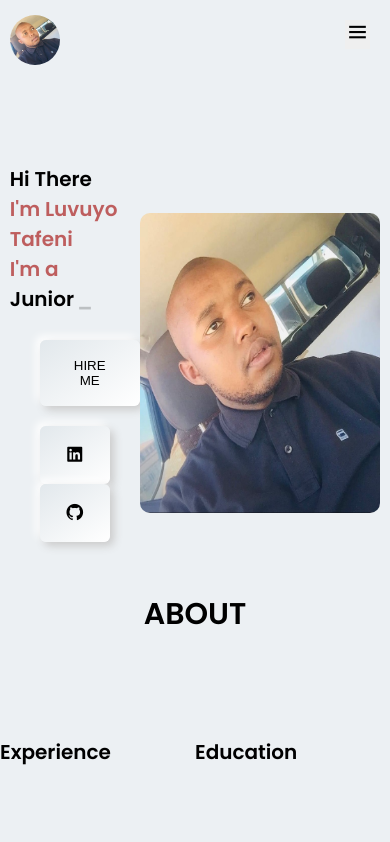
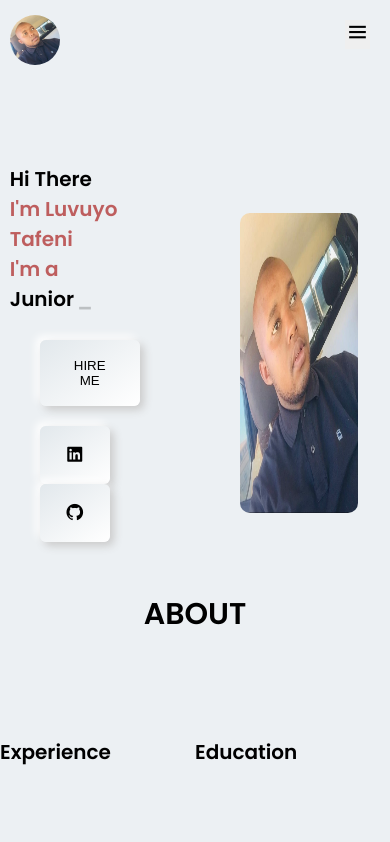
Before and after one commit to Luvuyotafeni/React-JS-portfolio, a React (Create React App) app: page / in a window 390 px wide. Shown: the top 842 px of the page. Built offline with nearby package versions, Linux system fonts and the light colour scheme.

Commit message:
mobile responsiveness

```diff
--- a/src/component/Hero/home.css
+++ b/src/component/Hero/home.css
@@ -72,6 +72,21 @@
     border-radius: 10px;
 
 }
+
+@media only screen and (max-width: 480px) {
+    .hero .right_img {
+        width: 70%;
+        height: 100px; /* Adjust the height for smaller screens */
+      }
+      .hero .right_img img {
+        width: 70%;
+        height: 100px; /* Adjust the height for smaller screens */
+        position: relative;
+        top: 0;
+        right: 0;
+        margin: 0;
+      }
+}
 /* Media Queries for Tablet */
 /* Media Queries for Tablet */
 @media only screen and (max-width: 768px) {
@@ -86,16 +101,17 @@
     }
 
     .hero .right_img {
-      width: 100%;
+      width: 70%;
       height: 300px; /* Adjust the height for smaller screens */
     }
 
     .hero .right_img img {
-      width: 100%;
+      width: 70%;
       height: 100%; /* Adjust the height for smaller screens */
       position: relative;
       top: 0;
       right: 0;
+      margin-left: 100px;
     }
 
     .hero p {
--- a/src/component/Projects/projects.css
+++ b/src/component/Projects/projects.css
@@ -2,6 +2,7 @@
     position: relative;
     padding: 20px;
     size: 20%;
+    height: 250px;
   }
   .projects .box:hover {
     background-color: transparent;
@@ -10,6 +11,7 @@
   .projects .box h2,
   .projects .box img {
     transition: opacity 0.5s;
+    width: 200px;
   }
   .projects .box:hover .project-title,
   .projects .box:hover .project-image {
--- a/src/component/footer/footer.js
+++ b/src/component/footer/footer.js
@@ -7,7 +7,7 @@ const footer = () => {
         <footer>
             <div className='container text-center'>
                 <p>
-                    copyrights 2023 @ Luvuyo Tafeni.
+                    copyrights 2023 &copy; Luvuyo Tafeni.
 
                 </p>
                 <p><i class='bx bxl-linkedin-square'></i><i class='bx bxl-github' ></i></p>
```
